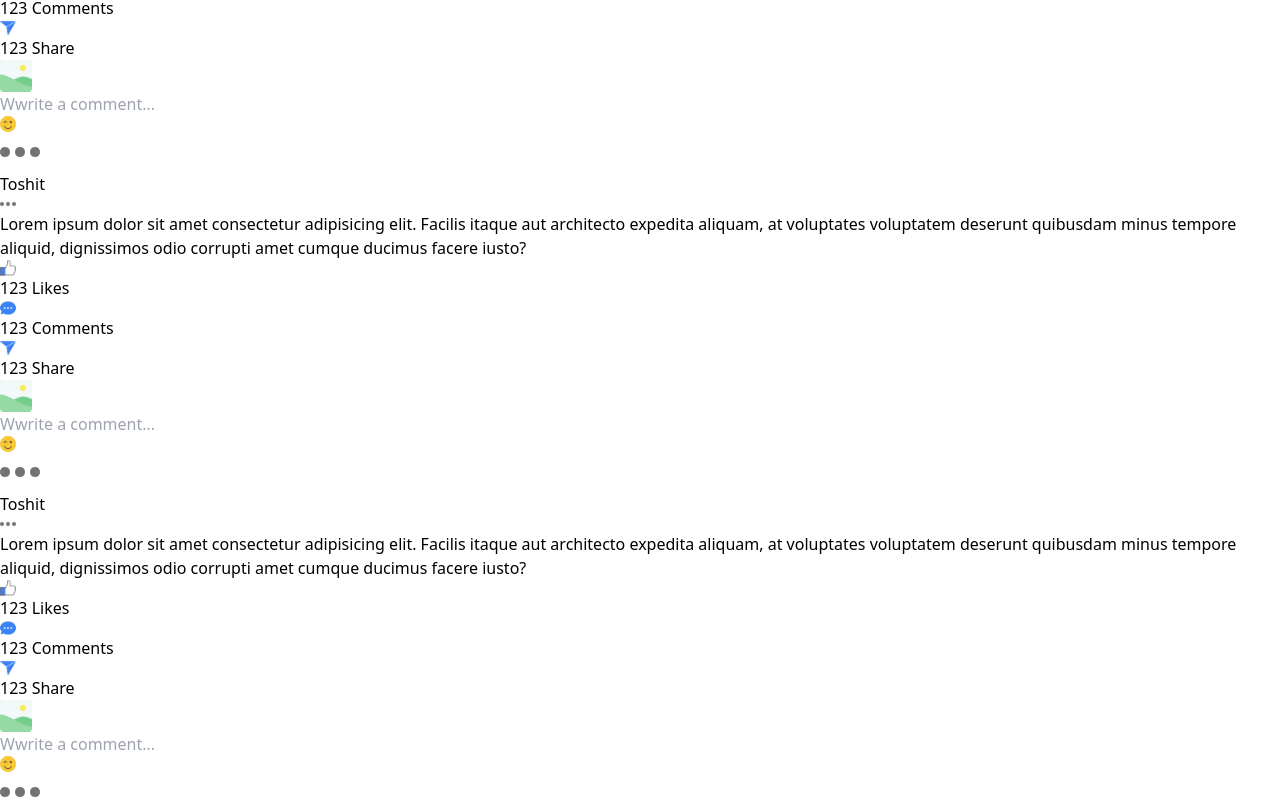
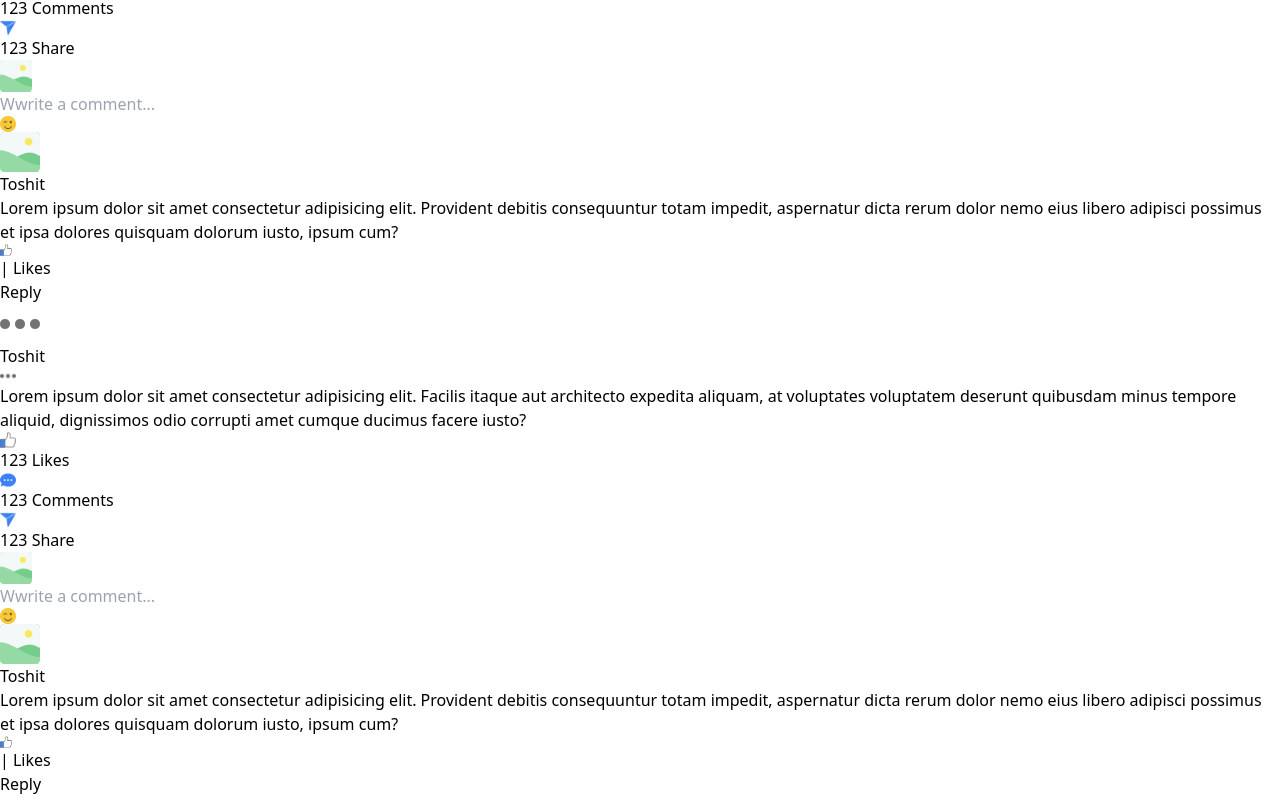
Before and after one commit to toshit-dh/social-media-app, a Next.js app: page / in a window 1280 px wide. Shown: the part 840-1640 px from the top of the page. Built offline with nearby package versions, Linux system fonts and the light colour scheme; no server answers.

Commit message:
Designing right menu

```diff
--- /dev/null
+++ b/src/components/home/Advertisements.jsx
@@ -0,0 +1,9 @@
+import React from 'react'
+
+export default function Advertisements() {
+  return (
+    <div>
+      af
+    </div>
+  )
+}
--- /dev/null
+++ b/src/components/home/Birthdays.jsx
@@ -0,0 +1,37 @@
+import Image from "next/image";
+import Link from "next/link";
+import React from "react";
+
+export default function Birthdays() {
+  return (
+    <div className="p-4 bg-white rounded-lg shadow-md text-xs flex flex-col gap-4">
+      <div className="flex justify-between items-center font-medium">
+        <span className="text-gray-500">Birthdays</span>
+      </div>
+      <div className="flex items-center justify-between">
+        <div className="flex items-center gap-4">
+          <Image
+            src="/like.png"
+            alt="userimage"
+            width={40}
+            height={40}
+            className="w-10 h-10 rounded-full object-cover"
+          />
+          <span className="font-semibold">Toshit Hole</span>
+        </div>
+        <div className="flex gap-3 justify-end">
+          <button className="bg-blue-500 text-white text-sm px-2 py-1 rounded-md">
+            Cekebrate
+          </button>
+        </div>
+      </div>
+      <div className="p-4 bg-slate-100 flex items-center gap-4">
+        <Image src="/gift.png" alt="gift" width={24} height={24} />
+        <Link href="/" className="flex flex-col gap-1 text-xs">
+        <span className="text-gray-700 font-semibold">Upcoming Birthdays</span>
+        <span className="text-gray-500">See other 16 upcoming birthdays</span>
+        </Link>
+      </div>
+    </div>
+  );
+}
--- a/src/components/home/Comments.jsx
+++ b/src/components/home/Comments.jsx
@@ -1,17 +1,68 @@
-import Image from 'next/image'
-import React from 'react'
+import Image from "next/image";
+import React from "react";
 
 export default function Comments() {
   return (
     <div className="">
       <div className="flex items-center gap-4">
-        <Image src="/albums.png" alt="userimage" width={32} height={32} className="w-8 h-8 rounded-full"/>
+        <Image
+          src="/albums.png"
+          alt="userimage"
+          width={32}
+          height={32}
+          className="w-8 h-8 rounded-full"
+        />
         <div className="flex flex-1 items-center justify-between w-full bg-slate-100 rounded-xl px-6 py-2 text-sm">
-          <input type='text' placeholder='Wwrite a comment...' className='bg-transparent outline-none'/>
-          <Image src="/emoji.png" alt="userimage" width={16} height={16} className="cursor-pointer"/>
+          <input
+            type="text"
+            placeholder="Wwrite a comment..."
+            className="bg-transparent outline-none"
+          />
+          <Image
+            src="/emoji.png"
+            alt="userimage"
+            width={16}
+            height={16}
+            className="cursor-pointer"
+          />
         </div>
       </div>
-      <div className=""></div>
+      <div className="">
+        <div className="flex gap-4 justify-between mt-6">
+          <Image
+            src="/albums.png"
+            alt="userimage"
+            width={40}
+            height={40}
+            className="w-10 h-10 rounded-full"
+          />
+          <div className="flex flex-col gap-2 flex-1">
+            <span className="font-medium">Toshit</span>
+            <p>
+              Lorem ipsum dolor sit amet consectetur adipisicing elit. Provident
+              debitis consequuntur totam impedit, aspernatur dicta rerum dolor
+              nemo eius libero adipisci possimus et ipsa dolores quisquam
+              dolorum iusto, ipsum cum?
+            </p>
+            <div className="flex items-center gap-8 text-xs text-gray-500 mt-2">
+              <div className="flex items-center gap-4">
+                <Image
+                  src="/like.png"
+                  alt="userimage"
+                  width={12}
+                  height={12}
+                  className="w-4 h-4 rounded-full"
+                />
+                <span className="text-gray-300">|</span>
+                <span className="text-gray-500"> Likes</span>
+              </div>
+              <div className="">
+                Reply
+              </div>
+            </div>
+          </div>
+        </div>
+      </div>
     </div>
-  )
+  );
 }
--- /dev/null
+++ b/src/components/home/FriendRequest.jsx
@@ -0,0 +1,44 @@
+import Image from "next/image";
+import Link from "next/link";
+import React from "react";
+
+export default function FriendRequest() {
+  return (
+    <div className="p-4 bg-white rounded-lg shadow-md text-xs flex flex-col gap-4">
+      <div className="flex justify-between items-center font-medium">
+        <span className="text-gray-500">Friend Requests</span>
+        <Link href="/" className="text-blue-500 text-xs">
+          See All
+        </Link>
+      </div>
+      <div className="flex items-center justify-between">
+        <div className="flex items-center gap-4">
+          <Image
+            src="/like.png"
+            alt="userimage"
+            width={40}
+            height={40}
+            className="w-10 h-10 rounded-full object-cover"
+          />
+          <span className="font-semibold">Toshit Hole</span>
+        </div>
+        <div className="flex gap-3 justify-end">
+          <Image
+            src="/accept.png"
+            alt="accept"
+            width={20}
+            height={20}
+            className="cursor-pointer"
+          />
+          <Image
+            src="/reject.png"
+            alt="reject"
+            width={20}
+            height={20}
+            className="cursor-pointer"
+          />
+        </div>
+      </div>
+    </div>
+  );
+}
--- a/src/components/home/RightMenu.jsx
+++ b/src/components/home/RightMenu.jsx
@@ -1,9 +1,14 @@
 import React from 'react'
+import FriendRequest from './FriendRequest'
+import Birthdays from './Birthdays'
+import Advertisements from './Advertisements'
 
-export default function RightMenu() {
+export default function RightMenu({userId}) {
   return (
-    <div>
-      rm
+    <div className='flex flex-col gap-6'>
+      <FriendRequest/>
+      <Birthdays/>
+      <Advertisements/>
     </div>
   )
 }
```
